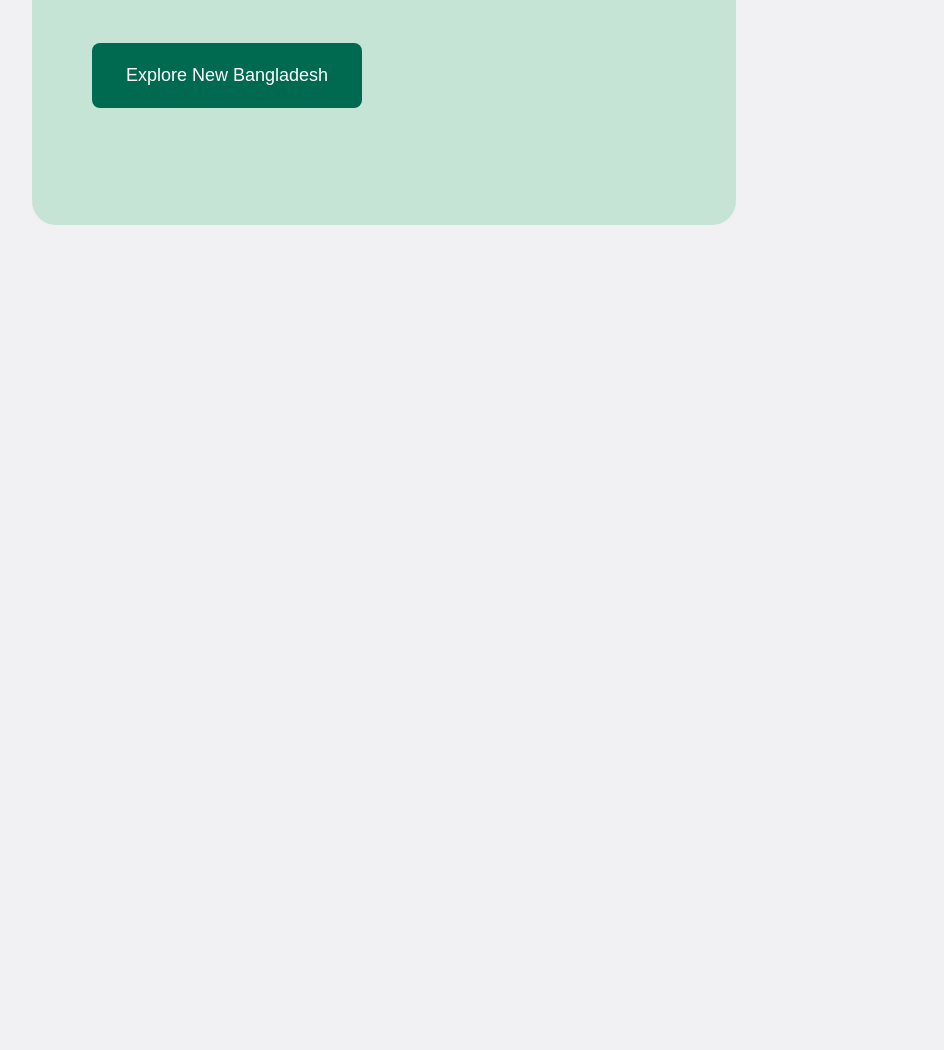
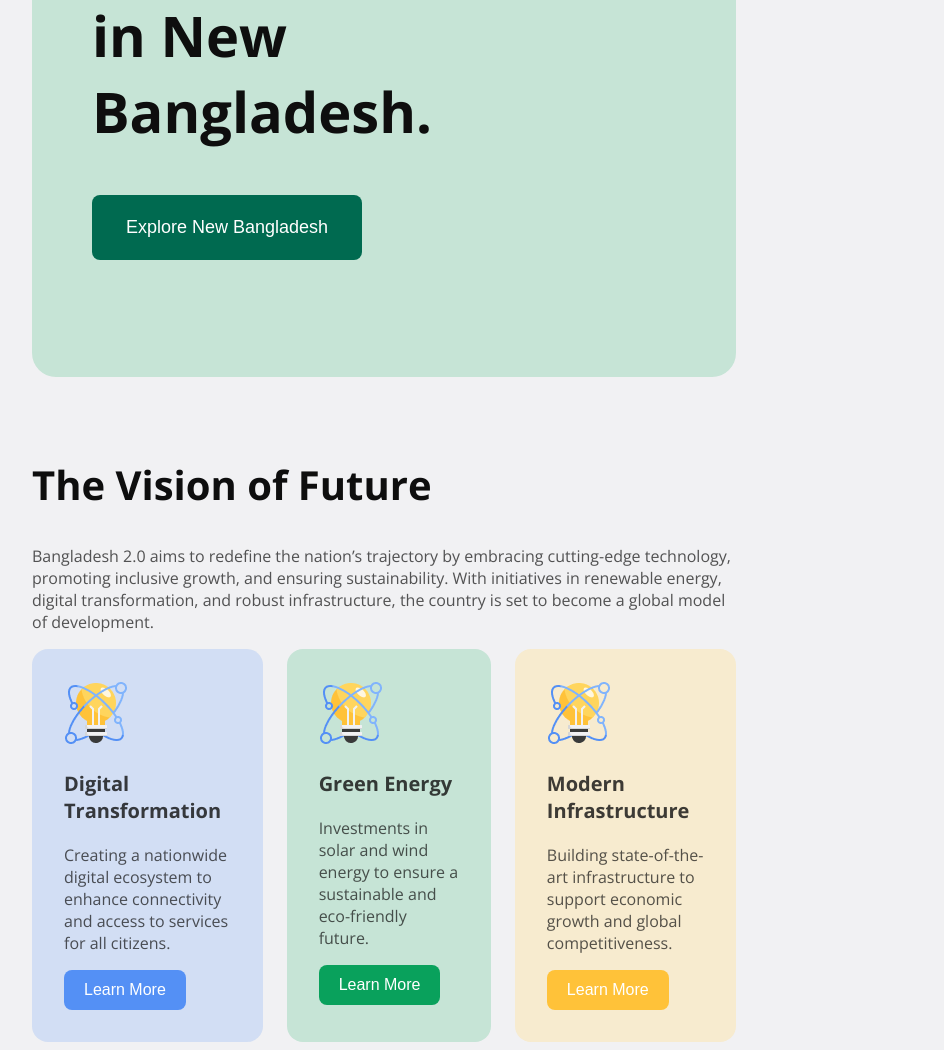
Before and after one commit to SheikhSalman-koli/resolved-assignment, a plain HTML site: page index.html in a window 1280 px wide. Shown: the part 571-1621 px from the top of the page, without its empty margins (256-1200 px from the left). Before the commit the page ends 804 px from the top, so only its background shows below. Drawn offline with nearby package versions, Linux system fonts and the light colour scheme.

Commit message:
added vision section

```diff
--- a/index.html
+++ b/index.html
@@ -20,9 +20,33 @@
         <button>Explore New Bangladesh</button>
     </div>
     <div>
-        <img src="B11A1--assignment-1/assets/hero.png" alt="">
+        <img src="assets/hero.png" alt="">
     </div>
 </section>
-
+    <!--the vision of future-->
+    <section class="sec-tow">
+        <h1>The Vision of Future</h1>
+        <p>Bangladesh 2.0 aims to redefine the nation’s trajectory by embracing cutting-edge technology, promoting inclusive growth, and ensuring sustainability. With initiatives in renewable energy, digital transformation, and robust infrastructure, the country is set to become a global model of development.</p>
+        <div class="card-holder">
+         <div class="card-1">
+             <img src="assets/card-icon.png" alt="">
+             <h3 class="card-h">Digital Transformation</h3>
+             <p class="card-p">Creating a nationwide digital ecosystem to enhance connectivity and access to services for all citizens.</p>
+             <button>Learn More</button>
+            </div>
+            <div class="card-2">
+             <img src="assets/card-icon.png" alt="">
+             <h3 class="card-h">Green Energy</h3>
+             <p class="card-p">Investments in solar and wind energy to ensure a sustainable and eco-friendly future.</p>
+             <button>Learn More</button>
+            </div>
+            <div class="card-3">
+             <img src="assets/card-icon.png" alt="">
+             <h3 class="card-h">Modern Infrastructure</h3>
+             <p class="card-p">Building state-of-the-art infrastructure to support economic growth and global competitiveness.</p>
+             <button>Learn More</button>
+            </div>
+        </div>
+    </section>
 </body>
 </html>
--- a/style/style.css
+++ b/style/style.css
@@ -38,3 +38,76 @@
     border-radius: 8px;
     border-style: none;
 }
+
+/*vision*/
+
+.sec-tow{
+    margin-top: 80px;
+}
+.sec-tow h1{
+    font-size: 40px;
+    font-weight: bold;
+    color: #0E0E0E;
+}
+.sec-tow p{
+    font-size: 16px;
+    color: rgba(14, 14, 14, 0.7);
+}
+.sec-tow .card-holder{
+    display: flex;
+    gap: 24px;
+}
+.card-h{
+    color: rgba(14, 14, 14, 0.8);
+    font-size: 20px;
+    font-weight: bold;
+}
+.card-p{
+    color: rgba(14, 14, 14, 0.7);
+    font-size: 16px;
+}
+
+.card-holder .card-1{
+    background-color:rgba(84, 144, 245, 0.2);
+    padding: 32px;
+    border-radius: 16px;
+}
+.card-1 button{
+    font-size: 16px;
+    font-weight: 300;
+    color: #ffffff;
+    border-radius: 8px;
+    border-style: none;
+    padding: 11px 20px;
+    background-color: #5490F5;
+}
+
+.card-holder .card-2{
+    background-color:#C6E4D6;
+    padding: 32px;
+    border-radius: 16px;
+}
+.card-2 button{
+    font-size: 16px;
+    font-weight: 300;
+    color: #ffffff;
+    border-radius: 8px;
+    border-style: none;
+    padding: 11px 20px;
+    background-color: #09A15C;
+}
+
+.card-holder .card-3{
+background-color:#F7EBCF;
+    padding: 32px;
+    border-radius: 16px;
+}
+.card-3 button{
+    font-size: 16px;
+    font-weight: 300;
+    color: #ffffff;
+    border-radius: 8px;
+    border-style: none;
+    padding: 11px 20px;
+    background-color: #FFC239;
+}
```
